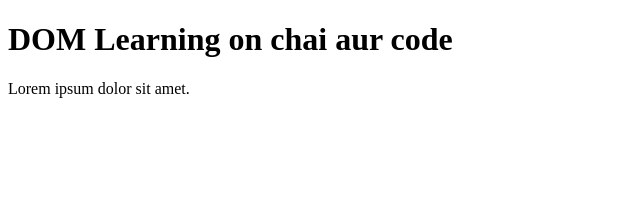
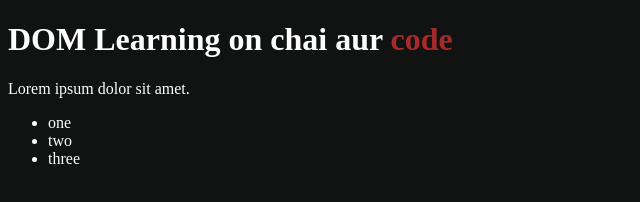
Before and after one commit to mdmazidulislam26/JS, a plain HTML site: page 06/01.html in a window 1280 px wide. Shown: the whole page, without its empty margins (0-640 px from the left). Drawn offline with Linux system fonts and the light colour scheme.

Commit message:
Fixed unstaged changes

```diff
--- a/06/01.html
+++ b/06/01.html
@@ -3,10 +3,16 @@
 <head>
     <title>DOM Learning</title>
 </head>
-<body>
+<body style="background-color: rgb(17, 18, 18); color: rgb(255, 255, 255);">
     <div class="bg-black">
-        <h1 class="heading">DOM Learning on chai aur code</h1>
+        <h1 class="heading" id="hello">DOM Learning on chai aur <span class="aaa" style="color: brown;">code</span></h1>
         <p>Lorem ipsum dolor sit amet.</p>
+
+        <ul>
+            <li>one</li>
+            <li>two</li>
+            <li>three</li>
+        </ul>
     </div>
 </body>
 </html>
```
